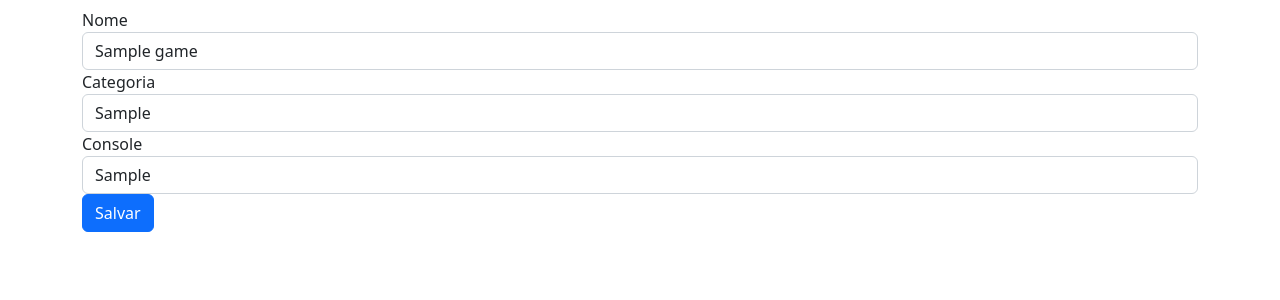
After one commit to JoaoVictorSou/jogoteca-webapp, a Flask app: page /game/edit/1 in a window 1280 px wide. The commit adds this page. Shown: the top 300 px of the page. Run offline with Flask 3, Linux system fonts and the light colour scheme; the visitor is signed in with stand-in values (Sample User, id 1); tables that the repository leaves empty hold one stand-in row (values such as "Sample post"); some libraries are stand-ins or nearby versions.

Commit message:
feat: game edition

```diff
--- /dev/null
+++ b/templates/edit-game.html
@@ -0,0 +1,21 @@
+{% extends 'template.html' %}
+{% block conteudo %}
+    <form method="post" action="{{ url_for('edit_game_process') }}">
+        <fieldset>
+            <input type="hidden" value="{{ game.id }}" name="id">
+            <div class="form-group">
+                <label for="nome">Nome</label>
+                <input type="text" id="nome" name="nome" class="form-control" value="{{ game.name }}">
+            </div>
+            <div class="form-group">
+                <label for="categoria">Categoria</label>
+                <input type="text" id="categoria" name="categoria" class="form-control" value="{{ game.category }}">
+            </div>
+            <div class="form-group">
+                <label for="console">Console</label>
+                <input type="text" id="console" name="console" class="form-control" value="{{ game.console }}">
+            </div>
+            <button type="submit" class="btn btn-primary btn-salvar">Salvar</button>
+        </fieldset>
+    </form>
+{% endblock %}
--- a/templates/list.html
+++ b/templates/list.html
@@ -16,6 +16,9 @@
                     <td>
                         <span class="muitos_valores">{{ game.console }}</span>
                     </td>
+                    <td>
+                        <a href="{{ url_for('edit_game_page', id = game.id) }}">Editar</a>
+                    </td>
                 </tr>
                 {% endfor %}
             </tbody>
--- a/views.py
+++ b/views.py
@@ -44,6 +44,47 @@ def create_game():
 
     return redirect('/')
 
+@app.route('/game/edit/<int:id>', methods=("GET",))
+def edit_game_page(id):
+    if session.get('usuario_logado'):
+        game = Game.query.get(id)
+        print(game)
+        if game:
+            return render_template(
+                'edit-game.html',
+                game = game
+            )
+        else:
+            flash('Você só pode editar um jogo que esteja cadastrado.')
+            return redirect(url_for('index'))
+    else:
+        flash('Você precisa estar logado primeiro!')
+        return redirect(url_for('login', next = 'game/edit'))
+
+@app.route('/game/edit', methods=('POST',))
+def edit_game_process():
+    if session.get('usuario_logado'):
+        id = request.form.get('id')
+        game = Game.query.get(id)
+
+        if game:
+            game.name = request.form.get('nome')
+            game.category = request.form.get('categoria')
+            game.console = request.form.get('console')
+
+            db.session.add(game)
+            db.session.commit()
+
+            flash('Jogo alterado!')
+            return redirect(url_for('index'))
+        else:
+            flash('Não existe jogo correspondente ao ID informado.')
+            return redirect(url_for('index'))
+    else:
+        flash("É necessário estar logado para a alteração de dados.")
+        return redirect(url_for('index'))
+
+
 @app.route('/login')
 def login():
     """
@@ -74,6 +115,7 @@ def authenticate():
 
                 print(type(next_page))
 
+                print(next_page)
                 if next_page:
                     return redirect(next_page)
 
```
